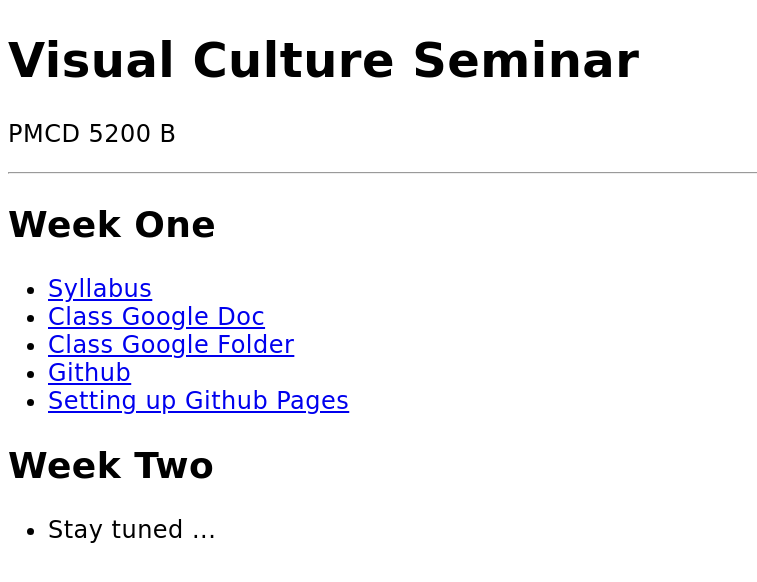
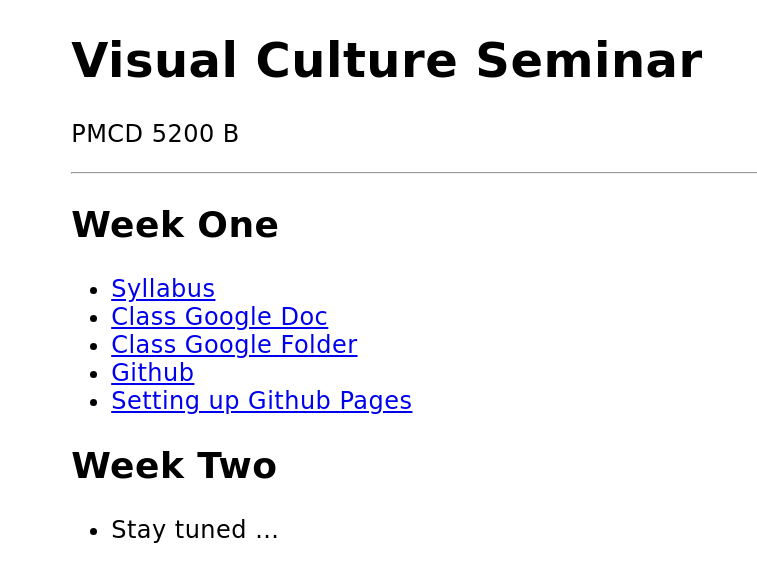
Before and after one commit to tiffhockin/test.github.io, a plain HTML site: page index.html in a window 1280 px wide. Shown: the whole page, without its empty margins (0-757 px from the left). Drawn offline with Linux system fonts and the light colour scheme.

Commit message:
Update index.html

```diff
--- a/index.html
+++ b/index.html
@@ -11,7 +11,10 @@
 			font-family: cursive;
 			letter-spacing: 0.02em;
 		}
-		#wrapper { width: 80%; }
+		#wrapper {
+			margin: 0 auto;
+			width: 90%;
+		}
 	</style>
 </head>
 <body>
```
